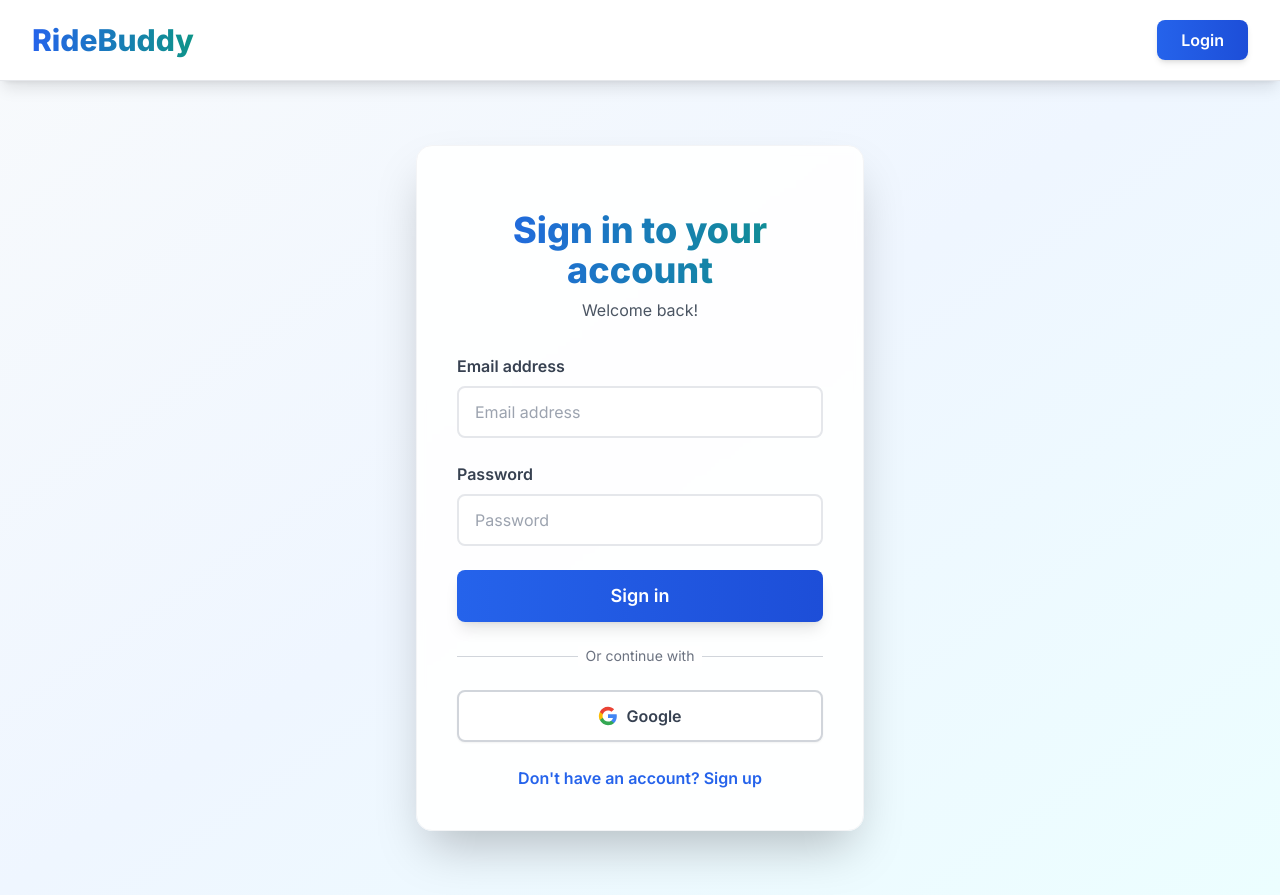
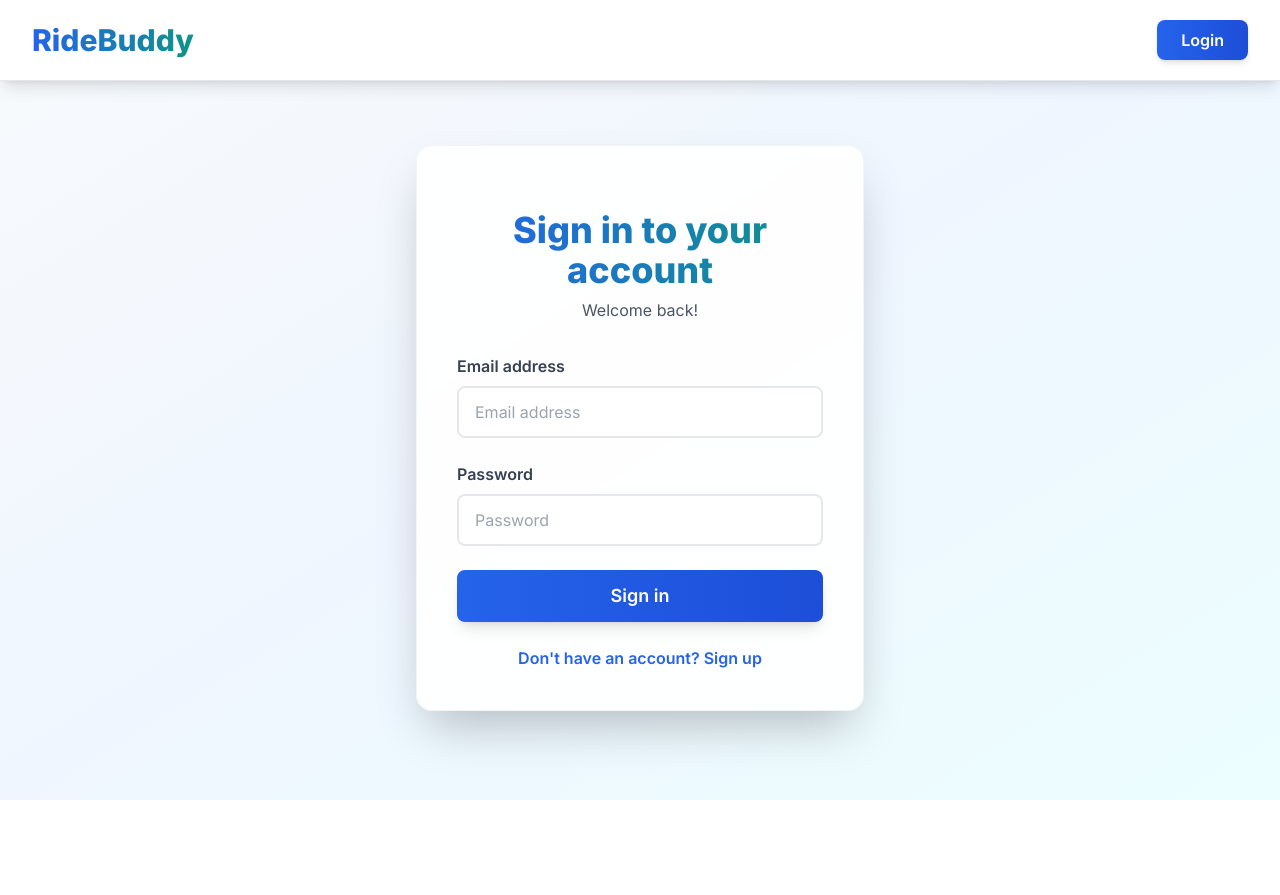
Before and after one commit to sanjaympqwer/RideBuddy, a React (Vite) app: page /login in a window 1280 px wide. After the commit the page ends 800 px from the top, so only its background shows below. Built offline with nearby package versions, Linux system fonts and the light colour scheme; no server answers.

Commit message:
google removed

```diff
--- a/src/pages/Login.jsx
+++ b/src/pages/Login.jsx
@@ -16,7 +16,7 @@
   const [error, setError] = useState('');
   const [loading, setLoading] = useState(false);
 
-  const { login, signup, loginWithGoogle } = useAuth();
+  const { login, signup } = useAuth();
   const navigate = useNavigate();
 
   const handleSubmit = async (e) => {
@@ -40,43 +40,6 @@
       setError(err.message);
     } finally {
       setLoading(false);
-    }
-  };
-
-  const handleGoogleSignIn = async () => {
-    setError('');
-    setLoading(true);
-    try {
-      // Use redirect method (more reliable, doesn't get blocked by popup blockers)
-      const result = await loginWithGoogle(true);
-
-      // If redirect method is used, user will be redirected to Google
-      // and then back to the app, so we don't navigate here
-      // The redirect result is handled in AuthContext
-      if (result) {
-        // Only navigate if popup method succeeded
-        navigate('/create-ride');
-      }
-      // If redirect, the page will reload after Google authentication
-    } catch (err) {
-      setLoading(false);
-      let errorMessage = err.message;
-
-      if (err.code === 'auth/popup-blocked') {
-        errorMessage = 'Popup blocked! The page will redirect to Google for sign-in. Please allow popups or wait for redirect.';
-        // Try redirect method as fallback
-        try {
-          await loginWithGoogle(true);
-        } catch (redirectErr) {
-          errorMessage = 'Unable to sign in. Please check your browser settings and try again.';
-        }
-      } else if (err.code === 'auth/popup-closed-by-user') {
-        errorMessage = 'Sign-in cancelled. Please try again.';
-      } else if (err.code === 'auth/network-request-failed') {
-        errorMessage = 'Network error. Please check your internet connection and try again.';
-      }
-
-      setError(errorMessage);
     }
   };
 
@@ -255,32 +218,6 @@
               </button>
             </div>
 
-            <div className="relative">
-              <div className="absolute inset-0 flex items-center">
-                <div className="w-full border-t border-gray-300" />
-              </div>
-              <div className="relative flex justify-center text-sm">
-                <span className="px-2 bg-white text-dark-500">Or continue with</span>
-              </div>
-            </div>
-
-            <div>
-              <button
-                type="button"
-                onClick={handleGoogleSignIn}
-                disabled={loading}
-                className="w-full flex justify-center items-center py-3 px-4 border-2 border-gray-300 rounded-lg shadow-sm text-sm sm:text-base font-semibold text-dark-700 bg-white hover:bg-gray-50 focus:outline-none focus:ring-2 focus:ring-primary-500 disabled:opacity-50 transition-all"
-              >
-                <svg className="w-5 h-5 mr-2" viewBox="0 0 24 24">
-                  <path fill="#4285F4" d="M22.56 12.25c0-.78-.07-1.53-.2-2.25H12v4.26h5.92c-.26 1.37-1.04 2.53-2.21 3.31v2.77h3.57c2.08-1.92 3.28-4.74 3.28-8.09z"/>
-                  <path fill="#34A853" d="M12 23c2.97 0 5.46-.98 7.28-2.66l-3.57-2.77c-.98.66-2.23 1.06-3.71 1.06-2.86 0-5.29-1.93-6.16-4.53H2.18v2.84C3.99 20.53 7.7 23 12 23z"/>
-                  <path fill="#FBBC05" d="M5.84 14.09c-.22-.66-.35-1.36-.35-2.09s.13-1.43.35-2.09V7.07H2.18C1.43 8.55 1 10.22 1 12s.43 3.45 1.18 4.93l2.85-2.22.81-.62z"/>
-                  <path fill="#EA4335" d="M12 5.38c1.62 0 3.06.56 4.21 1.64l3.15-3.15C17.45 2.09 14.97 1 12 1 7.7 1 3.99 3.47 2.18 7.07l3.66 2.84c.87-2.6 3.3-4.53 6.16-4.53z"/>
-                </svg>
-                Google
-              </button>
-            </div>
-
             <div className="text-center">
               <button
                 type="button"
```
